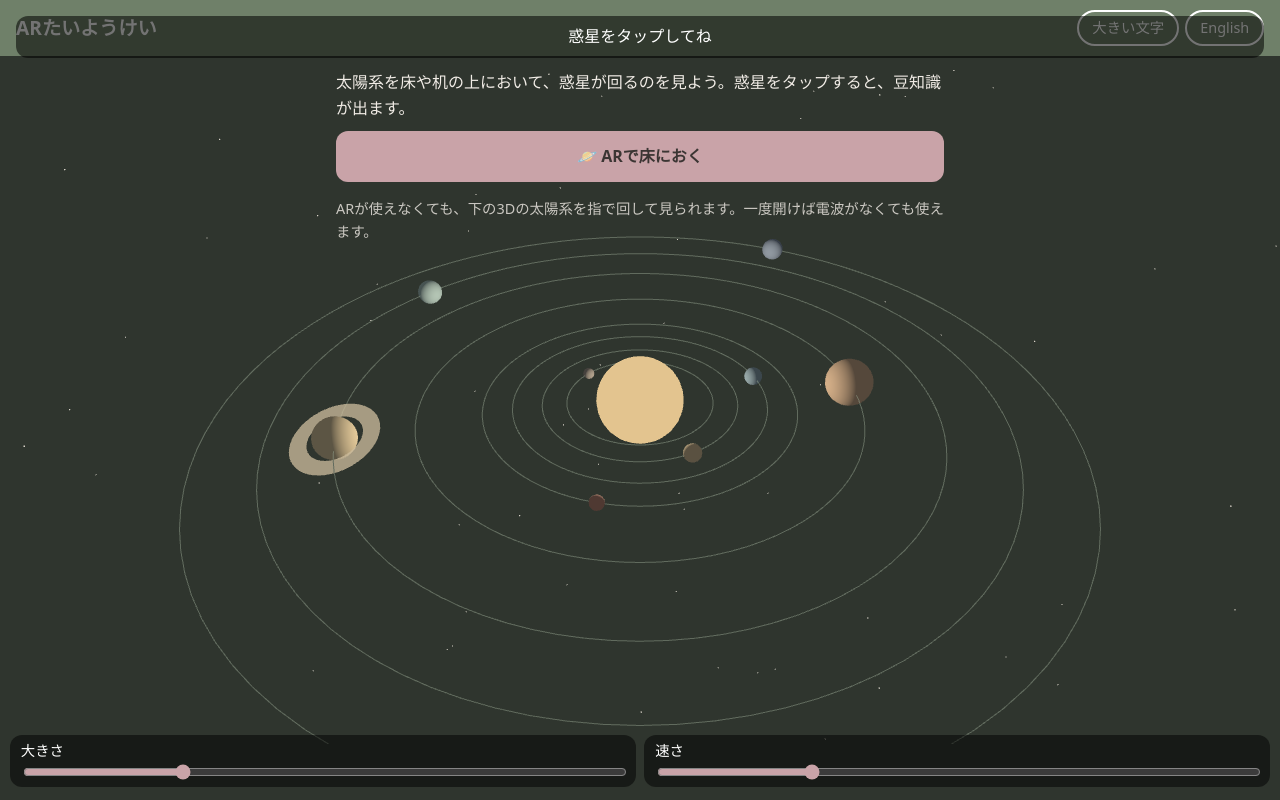
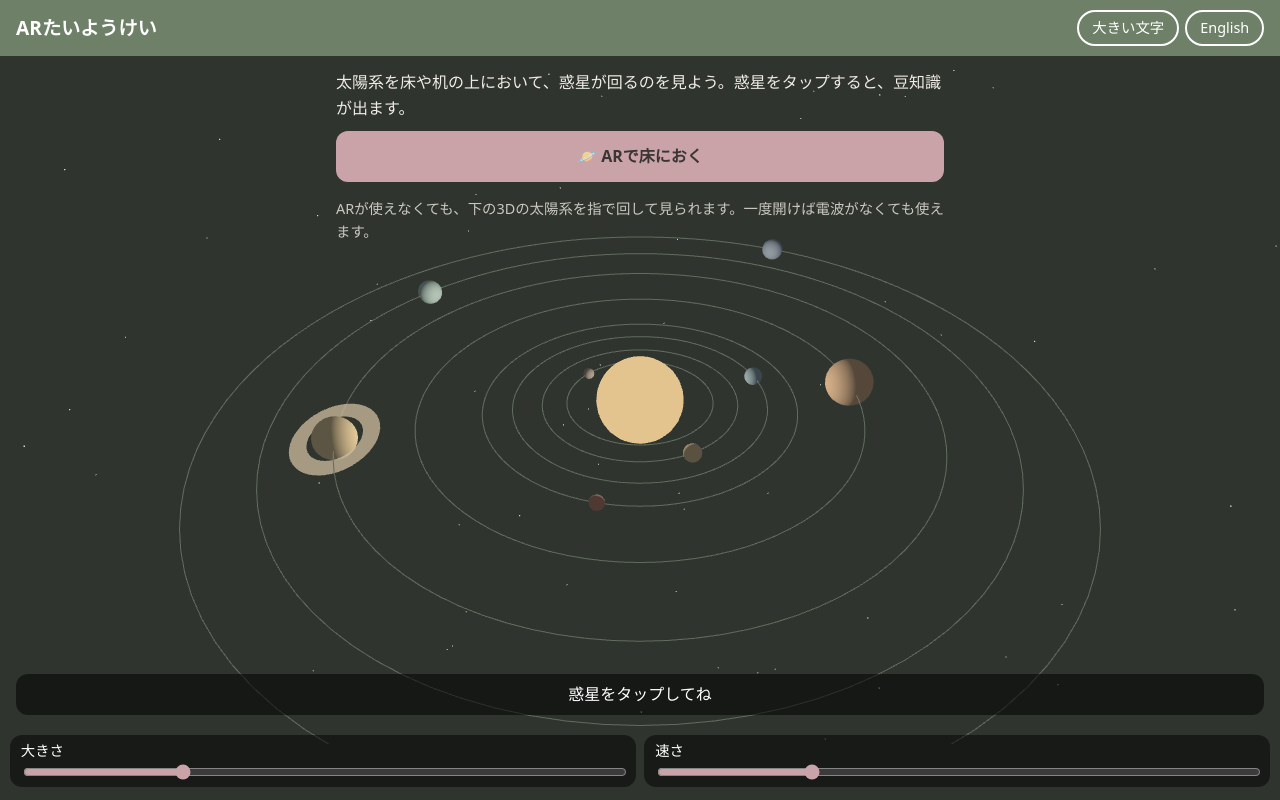
Before and after one commit to gutsmcd-cmd/ar-solar-system, a website built with Vite: page index.html in a window 1280 px wide. Built offline with nearby package versions, Linux system fonts and the light colour scheme; animation ran at ten frames a second.

Commit message:
Hint no longer blocks header buttons

```diff
--- a/src/style.css
+++ b/src/style.css
@@ -26,3 +26,5 @@ main { position:relative; z-index:2; max-width:40rem; margin:0 auto; padding:.7r
 .slider input { width:100%; accent-color:var(--rose); }
 .bar button { font:inherit; font-weight:700; border:0; border-radius:12px; padding:.6rem 1rem; background:rgba(244,240,236,.92); color:var(--ink); }
 body.inar .top, body.inar main { display:none; }
+#overlay > .hint { pointer-events:none; }
+body:not(.inar) .hint { top:auto; bottom:calc(max(.8rem, env(safe-area-inset-bottom)) + 4.5rem); }
```
